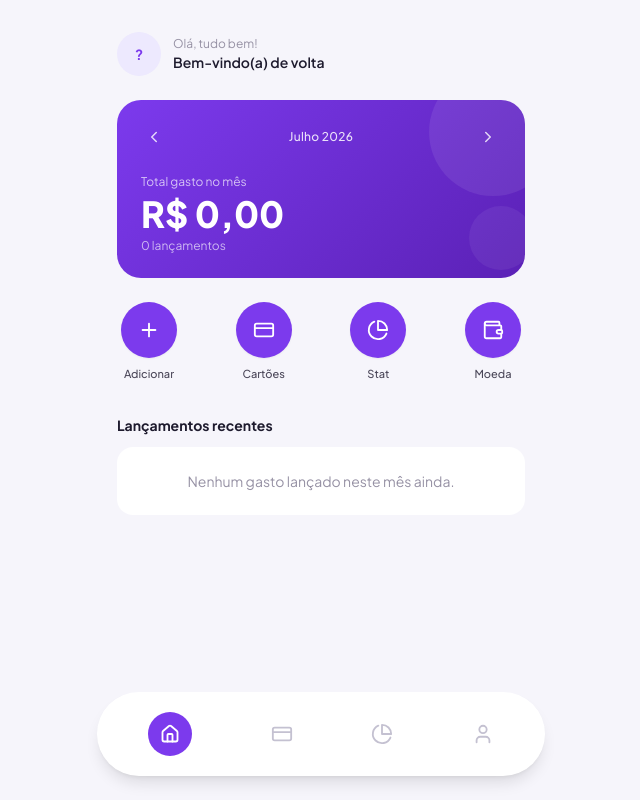
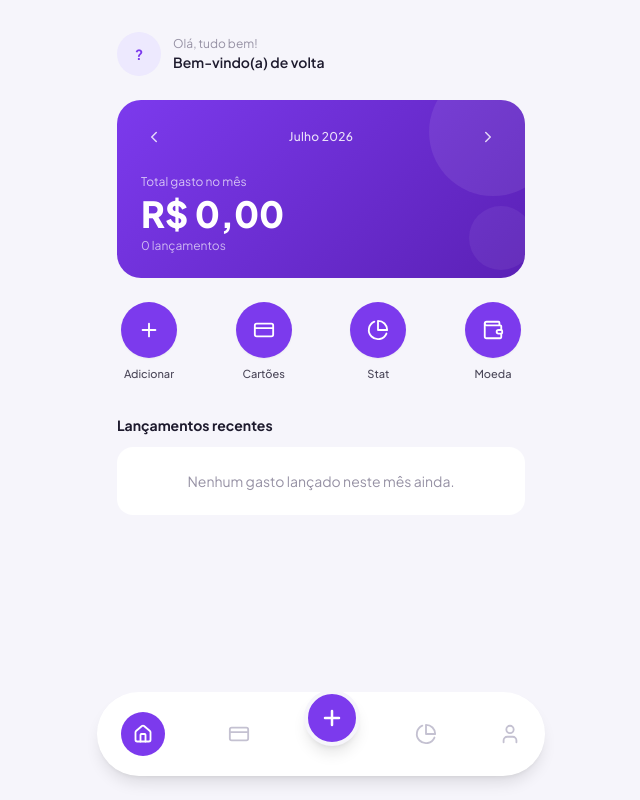
Before and after one commit to paulomendoncajiujitsu33/Controle-de-Gastos, a React (Vite) app: page / in a window 1280 px wide. Shown: the whole page, without its empty margins (319-959 px from the left). Built offline with nearby package versions, Linux system fonts and the light colour scheme.

Commit message:
Update App.jsx

```diff
--- a/src/App.jsx
+++ b/src/App.jsx
@@ -509,8 +509,32 @@ export default function App() {
 
       {/* Barra de navegação inferior */}
       <div className="fixed bottom-6 left-1/2 -translate-x-1/2 w-[calc(100%-2.5rem)] max-w-md">
-        <div className="bg-white rounded-full shadow-lg flex items-center justify-around px-3 py-3">
-          {NAV.map((item) => {
+        <div className="bg-white rounded-full shadow-lg flex items-center justify-between px-4 py-3">
+          {NAV.slice(0, 2).map((item) => {
+            const ativo = aba === item.id;
+            return (
+              <button key={item.id} onClick={() => setAba(item.id)} aria-label={item.label} className="p-2">
+                {ativo ? (
+                  <div className="w-11 h-11 rounded-full flex items-center justify-center" style={{ background: "#7C3AED" }}>
+                    <item.icone size={20} color="#fff" strokeWidth={2.2} />
+                  </div>
+                ) : (
+                  <item.icone size={22} color="#C4C1D1" strokeWidth={2} />
+                )}
+              </button>
+            );
+          })}
+
+          <button onClick={abrirModal} aria-label="Adicionar gasto" className="-mt-8">
+            <div
+              className="w-14 h-14 rounded-full flex items-center justify-center shadow-lg"
+              style={{ background: "#7C3AED", border: "4px solid #F6F5FB" }}
+            >
+              <Plus size={24} color="#fff" strokeWidth={2.5} />
+            </div>
+          </button>
+
+          {NAV.slice(2).map((item) => {
             const ativo = aba === item.id;
             return (
               <button key={item.id} onClick={() => setAba(item.id)} aria-label={item.label} className="p-2">
```
